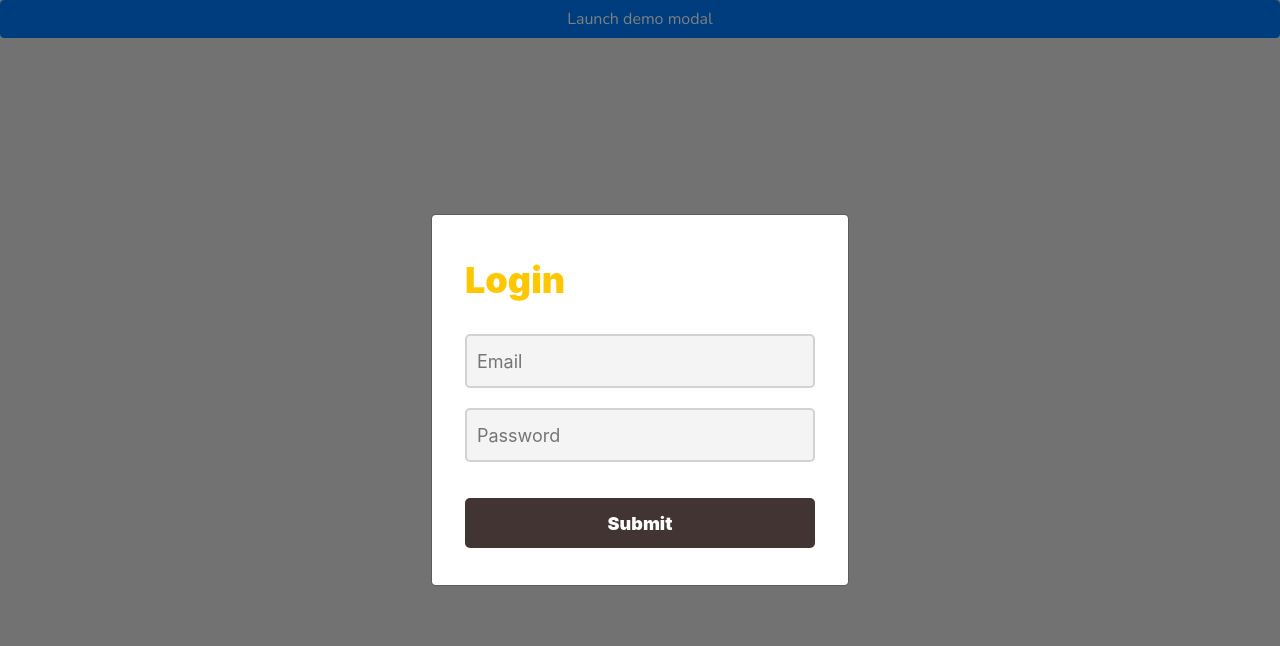
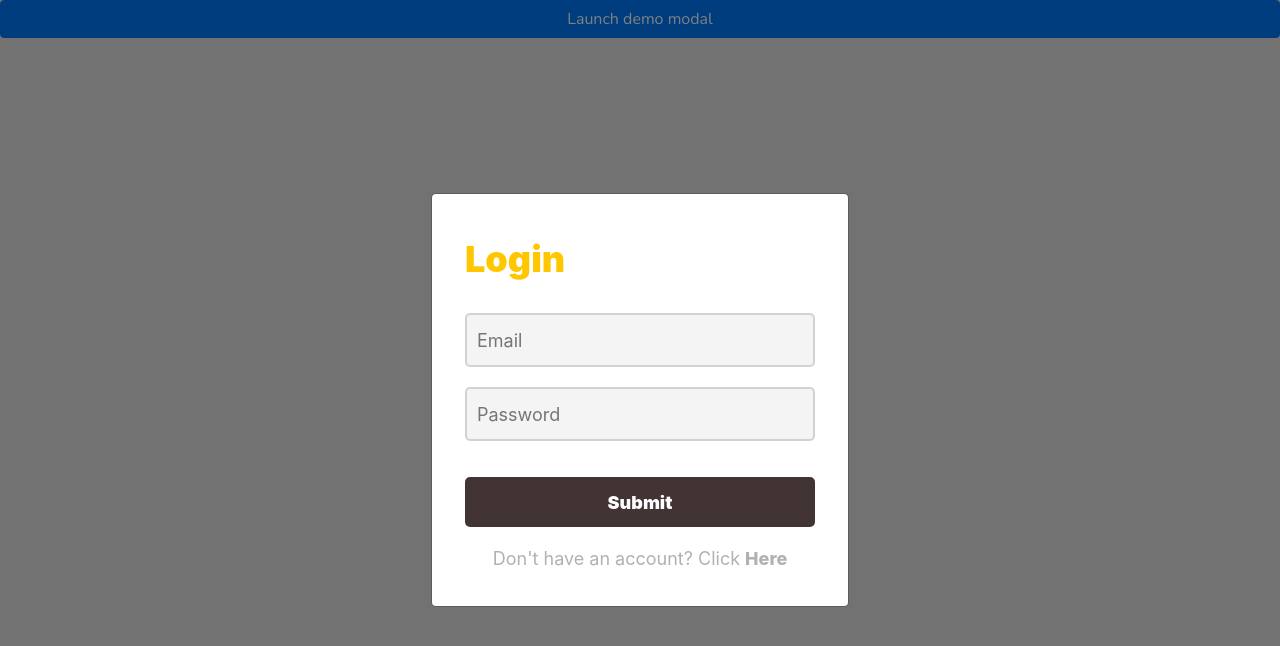
Before and after one commit to pfebri32/DWF21FSP_foodWays_client, a React (Create React App) app: page / in a window 1280 px wide. Both pictures are taken after a click on the button "Launch demo modal". Shown: the top 646 px of the page. Built offline with nearby package versions, Linux system fonts and the light colour scheme.

Commit message:
Update Login

```diff
--- a/src/components/LoginForm.js
+++ b/src/components/LoginForm.js
@@ -16,7 +16,9 @@ const LoginForm = () => {
                 <input className='form__submit' type='submit' value='Submit'/>
             </form>
             <div className='form__footer'>
-
+                <div className='form__link'>
+                    Don't have an account? Click <span>Here</span>
+                </div>
             </div>
         </div>
     )
--- a/src/styles/Form.css
+++ b/src/styles/Form.css
@@ -50,3 +50,24 @@
   padding: 13px 10px 12px 10px;
   width: 100%;
 }
+
+.form__footer {
+  margin-top: 21px;
+}
+
+.form__link span {
+  font-weight: 800;
+}
+
+.form__link {
+  color: #b1b1b1;
+  cursor: pointer;
+  font-size: 18px;
+  line-height: 21px;
+  margin: auto;
+  width: fit-content;
+}
+
+.form__link:hover {
+  text-decoration: underline;
+}
```
